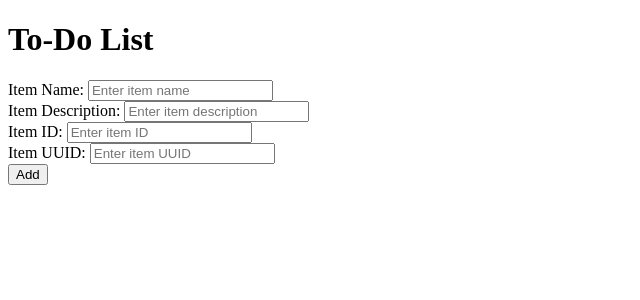
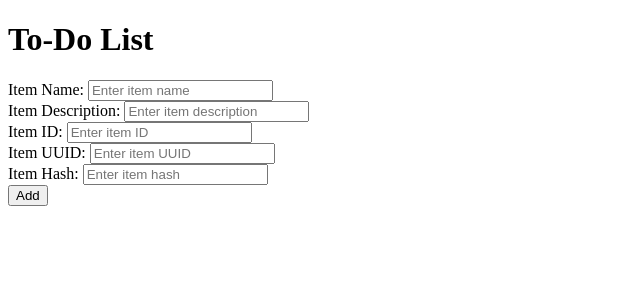
Before and after one commit to Ron2412/assignment, a Flask app: page / in a window 1280 px wide. Shown: the top 300 px of the page, without its empty margins (0-640 px from the left). Run offline with Flask 3, Linux system fonts and the light colour scheme.

Commit message:
Item hash added

```diff
--- a/templates/index.html
+++ b/templates/index.html
@@ -19,6 +19,9 @@
         <label for="item-uuid">Item UUID:</label>
         <input type="text" id="item-uuid" name="item_uuid" placeholder="Enter item UUID">
         <br>
+        <label for="item-hash">Item Hash:</label>
+        <input type="text" id="item-hash" name="item_hash" placeholder="Enter item hash">
+        <br>
         <button type="submit">Add</button>
     </form>
     <ul>
```
